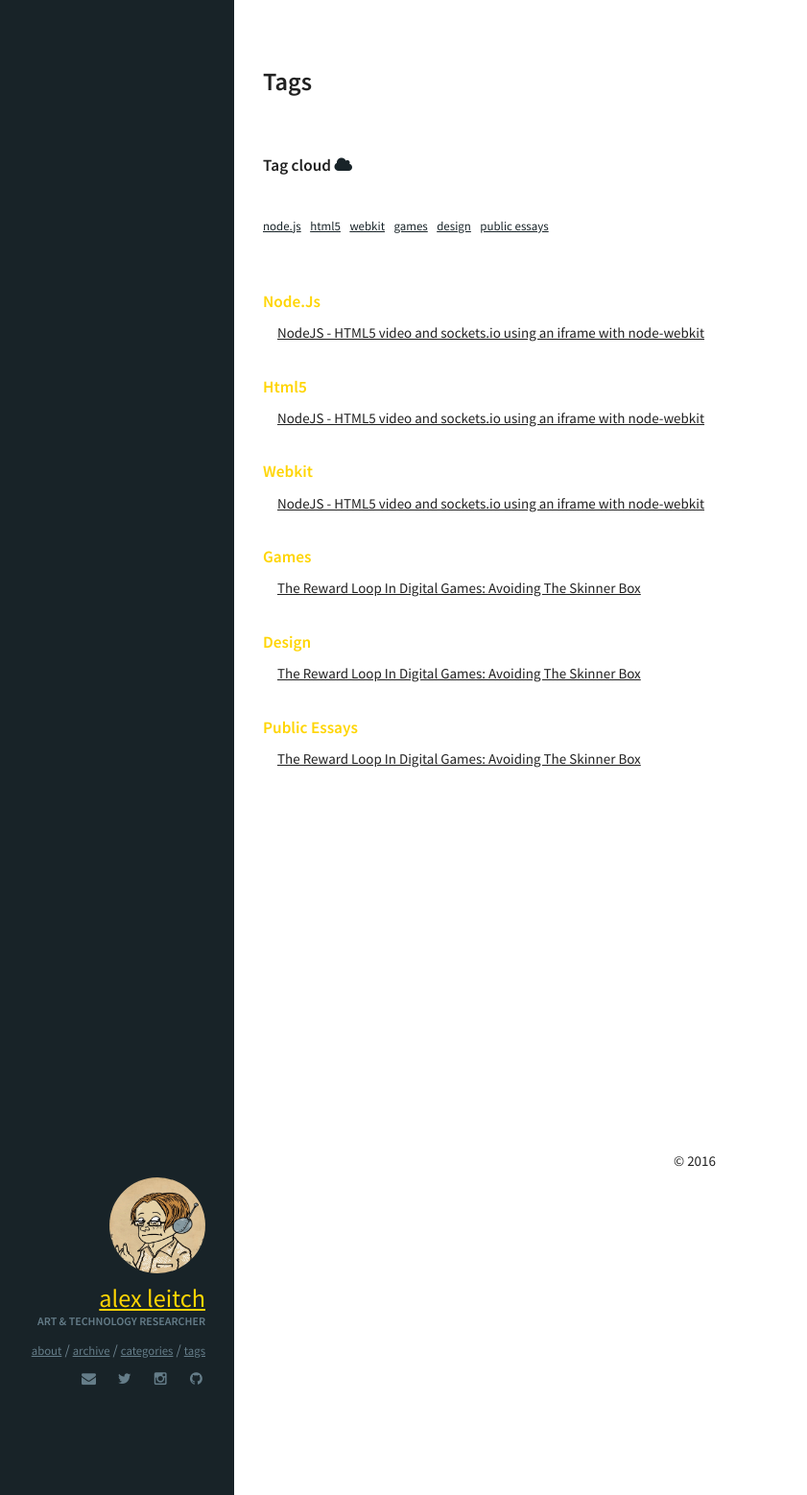
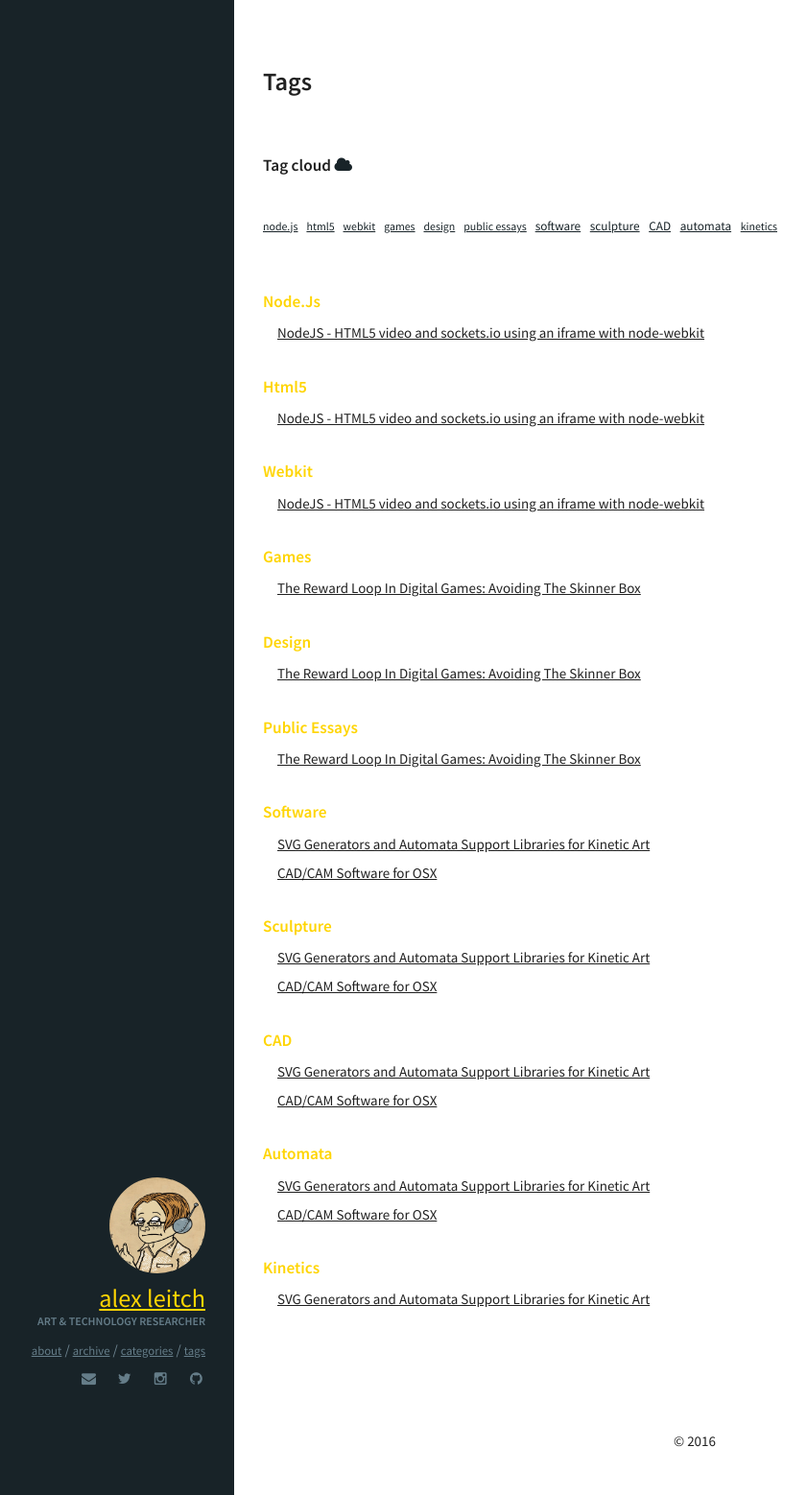
Before and after one commit to pretentiousgit/pretentiousgit.github.io, a Jekyll site: the page built from tags.html, in a window 1280 px wide. Shown: the whole page at 96% size, without its empty margins (76-917 px from the left). Built offline with Jekyll 4.4.1, drawn with Linux system fonts in a browser that asks for light colours; some of the changed lines change nothing that is shown.

Commit message:
feat(posts): Two new posts on CAD for OSX, and a bunch of drafts

```diff
--- a/_config.yml
+++ b/_config.yml
@@ -48,6 +48,8 @@ author:
 
 #
 ###################################
-# Site Owner configuration
+# Collections
 ####################################
 #
+# collections:
+# - images
--- /dev/null
+++ b/_posts/2016-05-06-CAD-CAM-for-OSX.md
@@ -0,0 +1,100 @@
+---
+layout: post
+title: CAD/CAM Software for OSX
+excerpt: "A survey of CAD software available for OSX"
+tags: [software, sculpture, CAD, automata]
+categories: Tools
+modified: 2016-05-06
+comments: false
+---
+
+<iframe src="https://docs.google.com/presentation/d/1Cfj7w3QQmAPHmxyc1FgQ0RWQr9pFfxjYS12a9_zBes8/embed?start=false&loop=false&delayms=3000" frameborder="0" width="480" height="299" allowfullscreen="true" mozallowfullscreen="true" webkitallowfullscreen="true"></iframe>
+
+Over the last four months, I have spent a lot of time working through how to make things that move, and how to produce them in a predictable way in any well-equipped makerspace. I'm defining a well-equipped space as one with a laser-cutter and a 3D printer that handles PLA, though a lathe and mill are nice to have.
+
+### Procedural Generation - OpenSCAD
+[OpenSCAD](http://www.openscad.org/) is a FLOSS project out of Kitchener/Waterloo in Canada. It is amazing and a very good solution if you are comfortable programming. It runs on donations, and it is absolutely the best for things like, ie: furniture design.
+
+##### Pros
+    * Probably the most interesting for designing things like bookshelves and non-fancy-curved CAD things
+    * you change a single variable and everything else changes
+    * good for modelling plywood, angle brackets, large-scale non-fiddly things
+    * sending out a model is as simple as sending out some code
+    * use GitHub/etc to store your models
+    * Generators exist for doing, ie: 3D printed helical gears. Amazing!
+
+##### Cons
+    * getting 3D printed helical gears right on it will take years from your life, if you're not good at that already
+    * when you get right into it, this involves a lot of programming effort
+    * if you're only middle-comfortable with programming, will be slower than other packages to get what you want.
+    * this is not a CAM package, there's no machine tooling in here.
+
+### Rhino/Grasshopper for OSX
+Rhino is great and easy to use. Grasshopper allows linked updates for generated models. In practical terms, that means that a model will update when you change something in the underlying design. While Grasshopper for OSX is in early beta right now, Rhino is still a great, practical choice. It's pretty affordable, too, at $495USD and a 90-day free trial.
+
+##### Pros
+* affordable
+* offline working space available
+* Great workspace, good rendering, joints and animations
+* [Grasshopper](http://www.grasshopper3d.com/page/grasshopper-for-mac) is now available on mac in deep beta.
+
+##### Cons
+* UI less polished than some low-level Autodesk project
+* Maybe overkill if you're just getting started
+
+
+### Autodesk
+
+Autodesk is the big goon of the OSX CAD world. They have a real sweet spot going on in their acqui-hire policy for smaller companies, which has allowed them to take on a lot with their 123D line of products.
+
+#### TinkerCAD
+[TinkerCAD](http://www.tinkercad.com) is Autodesk's entry-level free-to-play cloud-based CAD offering. It is essentially a toy, best used with a MakerBot or Ultimaker to print action-figure-y non-moving components.
+
+The big pitch for TinkerCAD is that it comes with a lot of pre-modelled drag-and-drop components that will get you started quick, including some fiddly joints that are nice for putting together snap-together pieces. It is a toy and has no measurement tools! I expect you will move on quickly, there are a lot of constraints here.
+
+#### 123D Design
+[123D Design](http://www.123dapp.com/design)
+
+This is the tool I use most often to design small solid parts for 3D printing.
+
+##### Pros
+
+* Most intuitive modelling controls, relative to other packages
+* Exports STL and OBJ files directly
+* Can in theory import SVG as sketches to make objects
+* easy to save files locally
+* do not have to be online to use
+* sketches have constraints/suggestions, making them v. easy to handle.
+
+##### Cons
+* Designed to manage small, 3d-printed parts, so if you're doing something complex it will run slowly even on high-end hardware
+* Anything to do with curves, lofting, or path-tracing can be very frustrating very fast
+* can't generate one component and linked-edit that component, which means a lot of redrawing parts if you change something.
+* gonna have to hand-animate your joints, and they're gonna be an estimate.
+
+##### Tips:
+* Do one part at a time
+* make sure to draw it out in advance
+* do you _really need_ to 3D print that?
+
+#### Fusion 360
+
+[Fusion 360](http://www.autodesk.com/products/fusion-360/overview) is Autodesk's challenger to Solidworks, and elect replacement for Inventor. You can get a free/hobbyist licence for 360 for one year by signing up as a hobbyist and tinkerer. Fusion _in theory_ does it all: CAD, CAM, hingeing, and animations. In practice, it has a ton of weirdly awkward little gotchas, like being an always-on cloud computing platform. It might get better, as it is in active development.
+
+##### Pros
+* joints, hinges, animations included
+* can do large, complex projects
+* In theory, modelling is easy!
+* things like gear generation scripts exist for the platform, handy!
+* CAM toolpath exports, the whole thing, you can run a shop off this
+
+##### Cons
+* you are probably using a laptop, and it will probably pig out your resources
+* Cloud-based = Do u have internet? No? No work for you!
+* You have to place holes as components, rather than dropping a fastener in place and auto-generating around that fastener.
+* Super weird, Autodesk-specific control panels and UI conventions
+* Component management, etc, shows signs of being inherited from a different world of design than 123D. Long learning curve.
+
+_______
+
+There's a lot more to be said on this topic, and the next post you should read is about _generators_, which are LIKE CAD software... but for making things in a generic way that you can then customize using 2D vector drawing software. [Here is that post](http://www.alexleitch.com/articles/2016-05/Kinetic-SVG-Generator-Reference-Library)
--- /dev/null
+++ b/_posts/2016-05-06-Kinetic-SVG-Generator-Reference-Library.md
@@ -0,0 +1,35 @@
+---
+layout: post
+title: SVG Generators and Automata Support Libraries for Kinetic Art
+excerpt: "SVG generators that help with box design, gear generation, and how to think about making motion."
+tags: [software, sculpture, CAD, automata, kinetics]
+categories: Tools
+modified: 2016-05-06
+comments: false
+---
+
+This post is intended to be read alongside my CAD/CAM software for OSX reference list. It's a group of generators I like to use together to help make things like mechanical flowers, or maybe just nicer parts enclosures.
+
+##### SVoronoiG: https://github.com/stg/SVoronoiG
+[SVoronoiG](https://github.com/stg/SVoronoiG)
+Do you like pretty root patterns? SVoronoiG supplies a square and lets you place voronoi-based cells into that square, then tinker with how thick various cell walls should be. This can then be included alongside a more thorough SVG-based pipeline to make pretty, accessible box walls.
+
+This is how you make pretty cell-based root patterns! It is super, super great.
+
+##### Gear Generator Dot Com
+[GearGenerator](geargenerator.com/#144,144,72,6,1,0,15355.500000006388,3,1,8,2,4,27,-90,0,0,13,3.25,4,27,-90,0,0,13,3.25,4,27,8,0,0,2,1104)
+
+Generate functional gears with minimal slop, appropriate for laser-cutting. This does not do helical gears. Nothing will help you with helical gears, certainly nothing less than actual maths or a full-on 3D suite, but that turns out to be okay: helical gears are kind of overkill for a lot of simple automata projects.
+
+##### MakerCase
+[MakerCase](http://www.makercase.com/)
+Got a project? You're gonna need a box. This is the best of the box generators out there at present, although it requires some attention to detail to use effectively. You need, for instance, to remember that the part marked "Front" is probably better suited to being your box-top or your box-bottom, because that is where the nice corners will be. MakerCase does a sensible thing by connecting the notch lines of the box rather than drawing separate lines for each notch, which means cases printed from MakerCase take less time to cut and are less fiddly to work with afterwards.
+
+##### Iris Calculator
+(Iris Calculator)[http://iris-calculator.com/basic.php] Need an aperture motion? Want it to be fancy? Bad at math? Here is a new friend, it is for calculating mechanical iris, also called apertures. Now is when you should get all your GlasOS jokes out of your system.
+
+##### 507 Movements
+[507 Movements](http://507movements.com/)
+So, I am very enthusiastic and I work really hard, and also, I can be a bit of a stubborn goose about not using what has already been invented, with the net result that I've personally recreated about 50 of these movements and felt momentarily brilliant. Perhaps using this reference site will spare you that effort, if you're interested in making automata!
+
+The hard thing about picking a piece of software is that eventually, you will come to see your work through the lens of your tools. Things that your software makes difficult will become more difficult to do than other things, and you will start to make aesthetic choices in line with what your well-intentioned software developers intended. By going to somewhere like 507 Movements and your local cardboard pile _first_, you may well save some time and think of something new, something that a full software package like Fusion or SolidWorks might make difficult.
```
Also changed, not shown: Gemfile.lock, img/bloom/10522804_1556233828037016_1913887432_n.jpg (added), img/bloom/10864784_249373062063857_230404206_n.jpg (added), img/bloom/12555980_769168499885504_1221482262_n.jpg (added), img/bloom/12558253_205283409824399_1275713160_n.jpg (added), img/bloom/13167424_113980959017035_37095367_n.jpg (added), img/bloom/13183392_229245874121950_710593451_n.jpg (added), img/bloom/13259498_134000123679463_1574383414_n.jpg (added), img/bloom/13261041_978534455594678_656438358_n.jpg (added).
